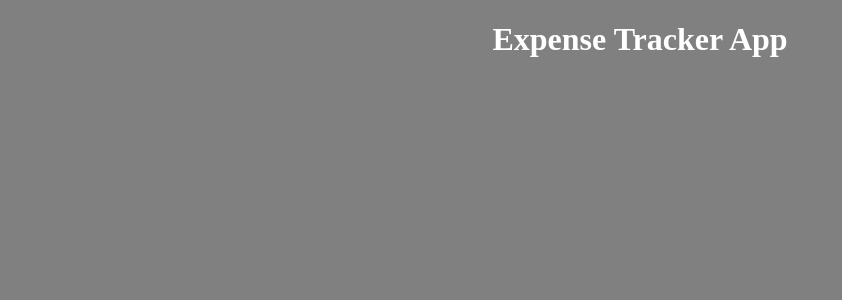
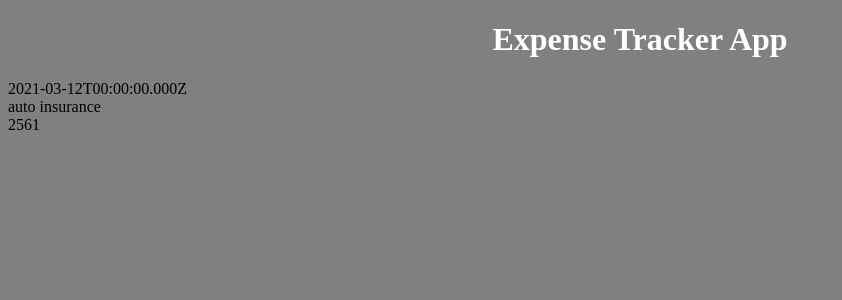
Before and after one commit to CoolShivas/React_Expense_Tracker, a React (Vite) app in the folder expense_tracker_app/: page / in a window 1280 px wide. Shown: the top 300 px of the page, without its empty margins (0-842 px from the left). Built offline with nearby package versions, Linux system fonts and the light colour scheme.

Commit message:
Adding_Data

```diff
--- a/expense_tracker_app/src/App.jsx
+++ b/expense_tracker_app/src/App.jsx
@@ -1,8 +1,10 @@
 import AppName from "./components/AppName";
+import ExpenseItems from "./components/ExpenseItems";
 
 function App() {
   return <>
     <AppName></AppName>
+    <ExpenseItems></ExpenseItems>
   </>
 }
 export default App;
--- /dev/null
+++ b/expense_tracker_app/src/components/ExpenseItems.jsx
@@ -0,0 +1,14 @@
+const ExpenseItems = () => {
+
+    const date = new Date(2021, 2, 12);
+    const title = "auto insurance";
+    const amount = 2561;
+
+    return <>
+        <div> {date.toISOString()} </div>
+        <div> {title} </div>
+        <div> {amount} </div>
+    </>
+}
+
+export default ExpenseItems;
```
